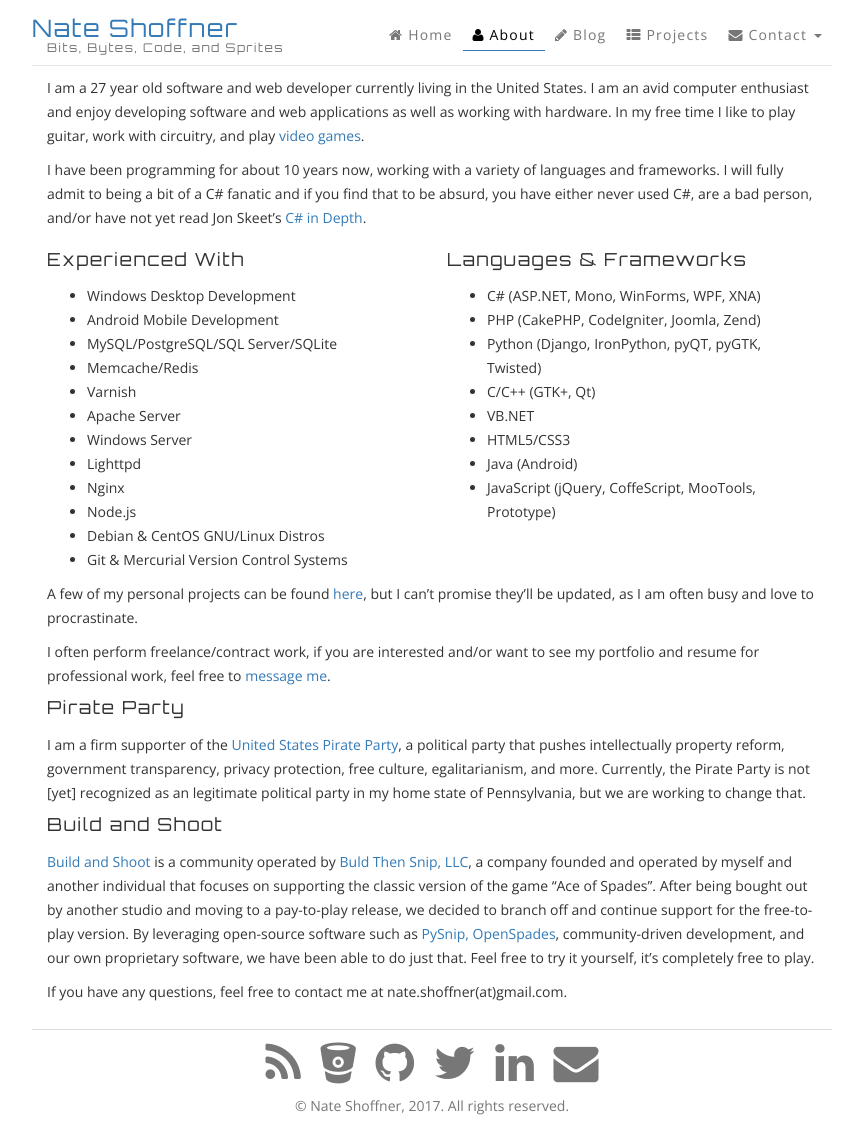
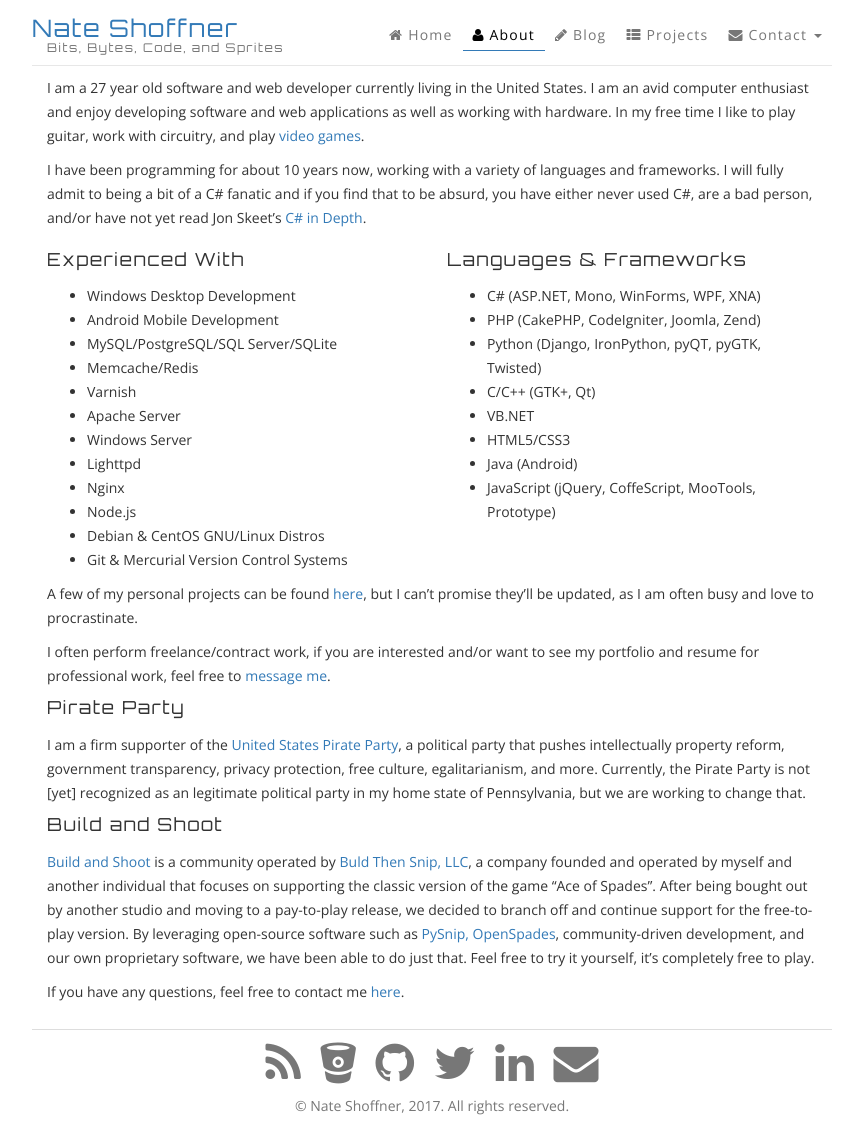
Before and after one commit to NateShoffner/nateshoffner.github.io, a Jekyll site: the page built from about/index.html, in a window 1280 px wide. Shown: the whole page, without its empty margins (208-1071 px from the left). Built offline with Jekyll 4.4.1, drawn with Linux system fonts in a browser that asks for light colours; nearby versions of some CDN libraries.

Commit message:
Contact info

```diff
--- a/about/index.html
+++ b/about/index.html
@@ -50,4 +50,4 @@ title: About Me
 <h4 class="headline">Build and Shoot</h4>
 <p><a href="http://buildandshoot.com" target="_blank">Build and Shoot</a> is a community operated by <a href="http://buldthensnip.com" target="_blank">Buld Then Snip, LLC</a>, a company founded and operated by myself and another individual that focuses on supporting the classic version of the game “Ace of Spades”. After being bought out by another studio and moving to a pay-to-play release, we decided to branch off and continue support for the free-to-play version. By leveraging open-source software such as <a href="https://github.com/NateShoffner/PySnip" target="_blank">PySnip,</a> <a href="https://github.com/yvt/OpenSpades" target="_blank">OpenSpades</a>, community-driven development, and our own proprietary software, we have been able to do just that. Feel free to try it yourself, it’s completely free to play.</p>
 
-<p>If you have any questions, feel free to contact me at nate.shoffner(at)gmail.com.</p>
+<p>If you have any questions, feel free to contact me <a href="/contact/">here</a>.</p>
```
